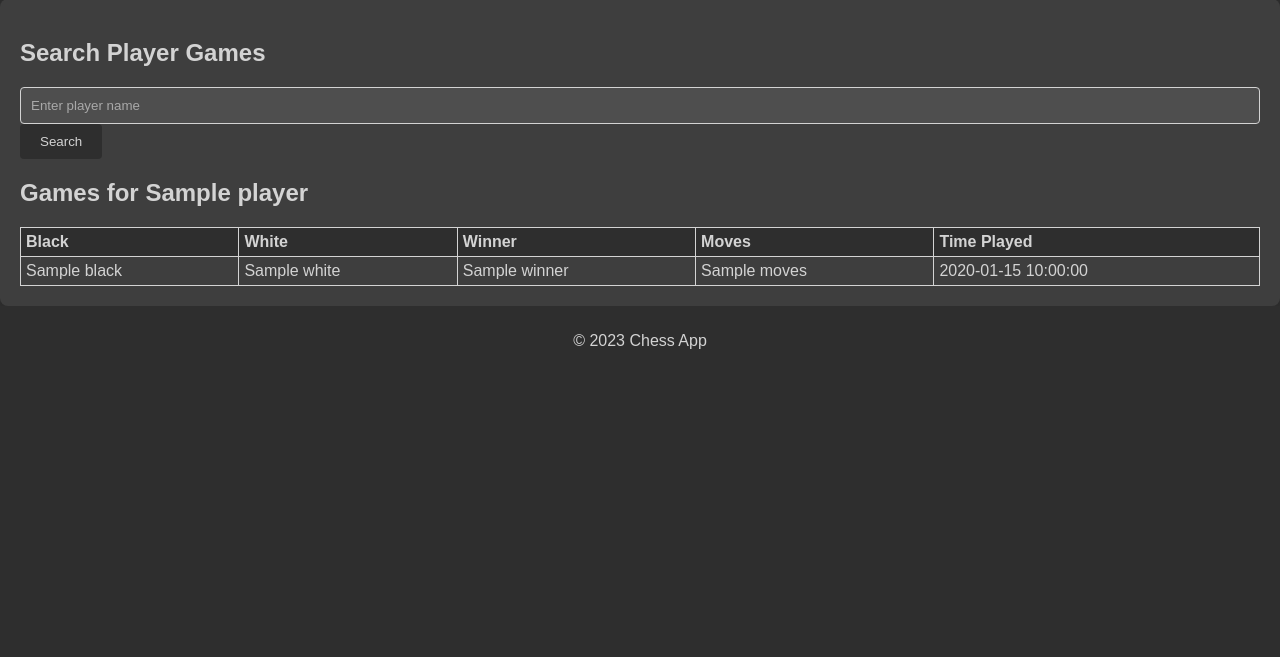
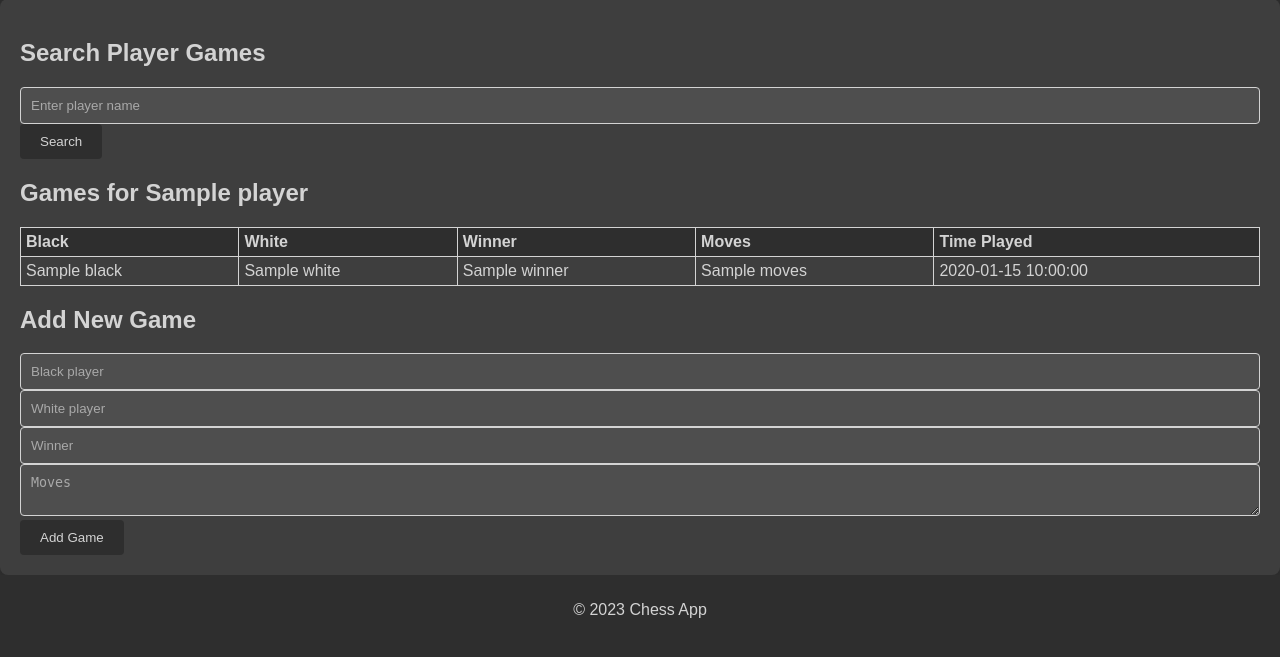
Before and after one commit to seppeDeMunck/cloudtaak_chessapp, a Laravel app: template chess-app/resources/views/page1.blade.php in a window 1280 px wide. Shown: the part 101-758 px from the top of the page. Run offline with Laravel 12, Linux system fonts and the light colour scheme; the template is opened without the code that fills it: most values are stand-ins (such as "Sample title", 1, 10 or a date in 2020).

Commit message:
werkt op pc

```diff
--- a/chess-app/resources/views/page1.blade.php
+++ b/chess-app/resources/views/page1.blade.php
@@ -42,6 +42,19 @@
                 </tbody>
             </table>
         @endif
+
+        <h2>Add New Game</h2>
+        <form action="{{ route('page1.store') }}" method="POST">
+            @csrf
+            <input type="text" name="black" placeholder="Black player" required>
+            <input type="text" name="white" placeholder="White player" required>
+            <input type="text" name="winner" placeholder="Winner" required>
+            <textarea name="moves" placeholder="Moves" required></textarea>
+            <button type="submit">Add Game</button>
+        </form>
+        @if(session('success'))
+            <p>{{ session('success') }}</p>
+        @endif
     </div>
     <footer>
         <p>&copy; 2023 Chess App</p>
--- a/chess-app/routes/web.php
+++ b/chess-app/routes/web.php
@@ -8,8 +8,7 @@ use App\Http\Controllers\Page4Controller;
 use App\Http\Controllers\Page5Controller;
 
 Route::get('/page1', [Page1Controller::class, 'showPage1'])->name('page1');
-Route::post('/games', [Page1Controller::class, 'store'])->name('games.store');
-
+Route::post('/page1', [Page1Controller::class, 'store'])->name('page1.store');
 // Routes for Page2Controller
 Route::get('/page2', [Page2Controller::class, 'showPage2']);
 
```
Also changed, not shown: chess-app/app/Http/Controllers/Page1Controller.php (+10 -6 lines), chess-app/database/migrations/2025_01_07_115859_create_games_table.php, 1 other file.
